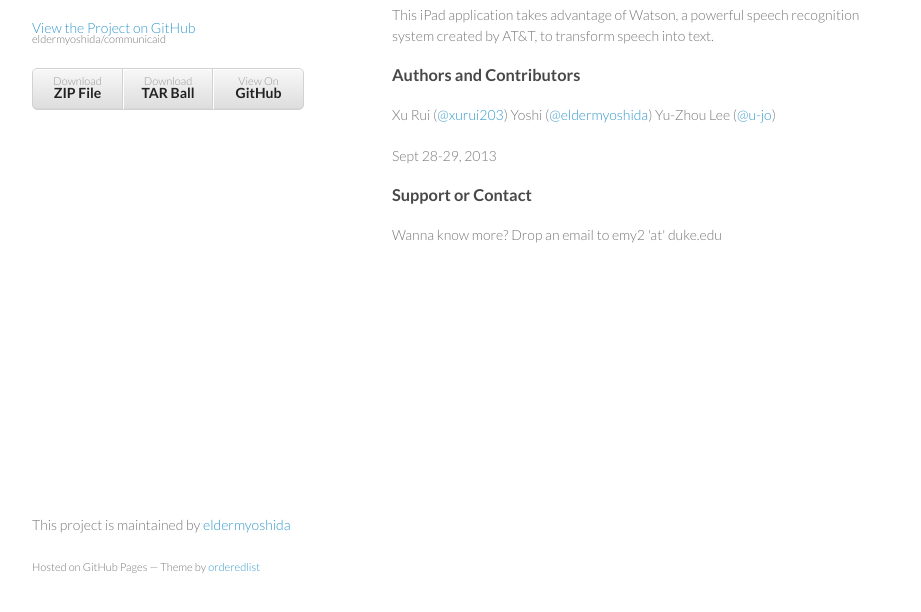
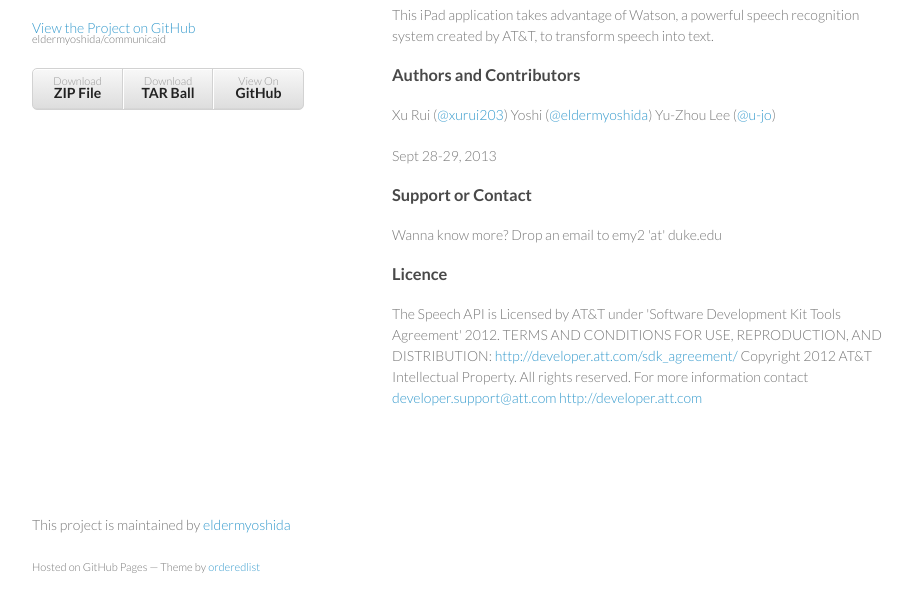
Before and after one commit to e-yoshi/communicaid, a plain HTML site: page index.html in a window 1280 px wide. Shown: the part 154-766 px from the top of the page, without its empty margins (178-1099 px from the left). Drawn offline with Linux system fonts and the light colour scheme.

Commit message:
Create gh-pages branch via GitHub

```diff
--- a/index.html
+++ b/index.html
@@ -48,6 +48,12 @@ Yu-Zhou Lee (<a href="https://github.com/u-jo" class="user-mention">@u-jo</a>)</
 <a name="support-or-contact" class="anchor" href="#support-or-contact"><span class="octicon octicon-link"></span></a>Support or Contact</h3>
 
 <p>Wanna know more? Drop an email to emy2 'at' duke.edu</p>
+
+<h3>
+<a name="licence" class="anchor" href="#licence"><span class="octicon octicon-link"></span></a>Licence</h3>
+
+<p>The Speech API is
+Licensed by AT&amp;T under 'Software Development Kit Tools Agreement' 2012. TERMS AND CONDITIONS FOR USE, REPRODUCTION, AND DISTRIBUTION: <a href="http://developer.att.com/sdk_agreement/">http://developer.att.com/sdk_agreement/</a> Copyright 2012 AT&amp;T Intellectual Property. All rights reserved. For more information contact <a href="mailto:developer.support@att.com">developer.support@att.com</a> <a href="http://developer.att.com">http://developer.att.com</a></p>
       </section>
       <footer>
         <p>This project is maintained by <a href="https://github.com/eldermyoshida">eldermyoshida</a></p>
--- a/params.json
+++ b/params.json
@@ -1 +1 @@
-{"name":"Communicaid","tagline":"Dynamic communication utility for enhancing the experience of impaired users in stores.","body":"### Welcome to the CommuniCaid.\r\n\r\nCommuniCaid is an interactive and dynamic way to enhance the accessibility of stores and companies to people suffering from hearing impairment and/or muteness. \r\n\r\nThis iPad application takes advantage of Watson, a powerful speech recognition system created by AT&T, to transform speech into text.\r\n\r\n### Authors and Contributors\r\nXu Rui (@xurui203)\r\nYoshi (@eldermyoshida)\r\nYu-Zhou Lee (@u-jo)\r\n\r\nSept 28-29, 2013\r\n\r\n### Support or Contact\r\nWanna know more? Drop an email to emy2 'at' duke.edu\r\n","google":"","note":"Don't delete this file! It's used internally to help with page regeneration."}
+{"name":"Communicaid","tagline":"Dynamic communication utility for enhancing the experience of impaired users in stores.","body":"### Welcome to the CommuniCaid.\r\n\r\nCommuniCaid is an interactive and dynamic way to enhance the accessibility of stores and companies to people suffering from hearing impairment and/or muteness. \r\n\r\nThis iPad application takes advantage of Watson, a powerful speech recognition system created by AT&T, to transform speech into text.\r\n\r\n### Authors and Contributors\r\nXu Rui (@xurui203)\r\nYoshi (@eldermyoshida)\r\nYu-Zhou Lee (@u-jo)\r\n\r\nSept 28-29, 2013\r\n\r\n### Support or Contact\r\nWanna know more? Drop an email to emy2 'at' duke.edu\r\n\r\n### Licence\r\nThe Speech API is\r\nLicensed by AT&T under 'Software Development Kit Tools Agreement' 2012. TERMS AND CONDITIONS FOR USE, REPRODUCTION, AND DISTRIBUTION: http://developer.att.com/sdk_agreement/ Copyright 2012 AT&T Intellectual Property. All rights reserved. For more information contact developer.support@att.com http://developer.att.com","google":"","note":"Don't delete this file! It's used internally to help with page regeneration."}
```
